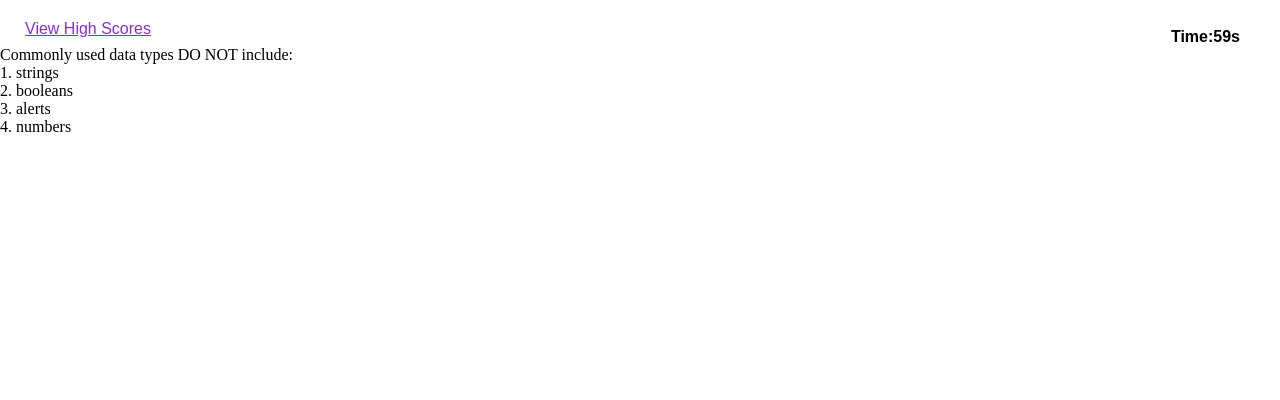
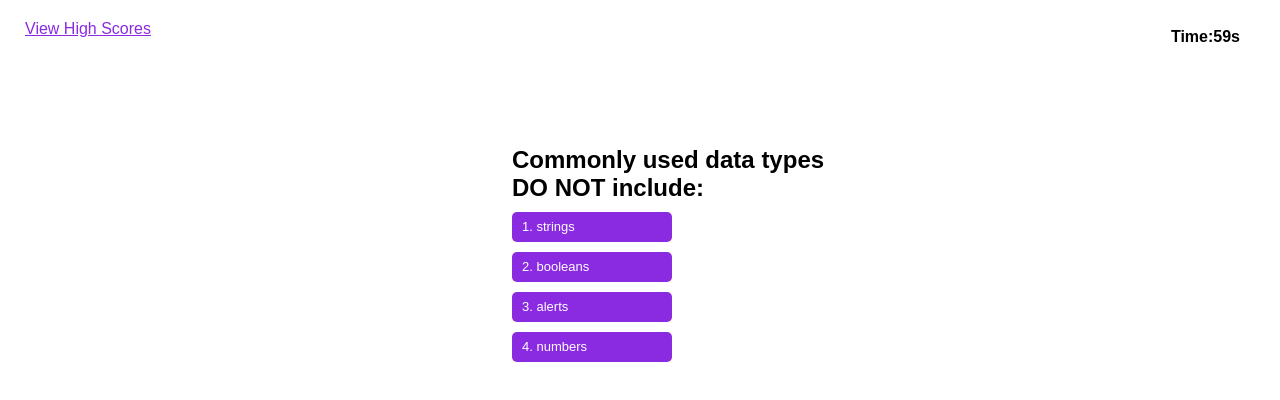
Before and after one commit to bdamota/Code-Quiz, a plain HTML site: page index.html in a window 1280 px wide. Both pictures are taken after a click on the button "Start Quiz!". Drawn offline with Linux system fonts and the light colour scheme.

Commit message:
CSS style added to quiz and questions/answers

```diff
--- a/assets/style.css
+++ b/assets/style.css
@@ -57,3 +57,49 @@ h1 {
 .btn:hover {
     background-color: plum;
 }
+
+#quiz {
+    display: none;
+    margin: 100px;
+    margin-left: 40%;
+    margin-right: 35%;
+    font-family: Arial, Helvetica, sans-serif;
+}
+
+#question {
+    font-size: x-large;
+    font-weight: bold;
+}
+
+.option-1, .option-2, .option-3, .option-4{
+    border: none;
+    border-radius: 5px;
+    width: 160px;
+    height: 30px;
+    background-color: blueviolet;
+    margin-top: 10px;
+    padding-left: 10px;
+    padding-top: 7px;
+    color: white;
+    font-size: small;
+}
+
+.option-1:hover {
+    background-color: plum;
+}
+
+.option-2:hover {
+    background-color: plum;
+}
+
+.option-3:hover {
+    background-color: plum;
+}
+
+.option-4:hover {
+    background-color: plum;
+}
+
+#score-container {
+    display: none;
+}
```
